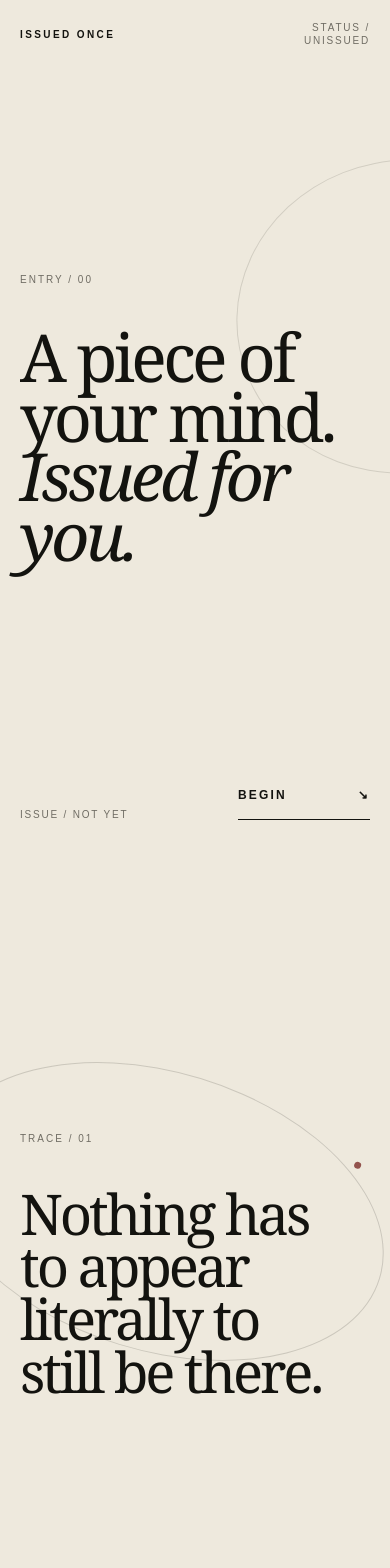
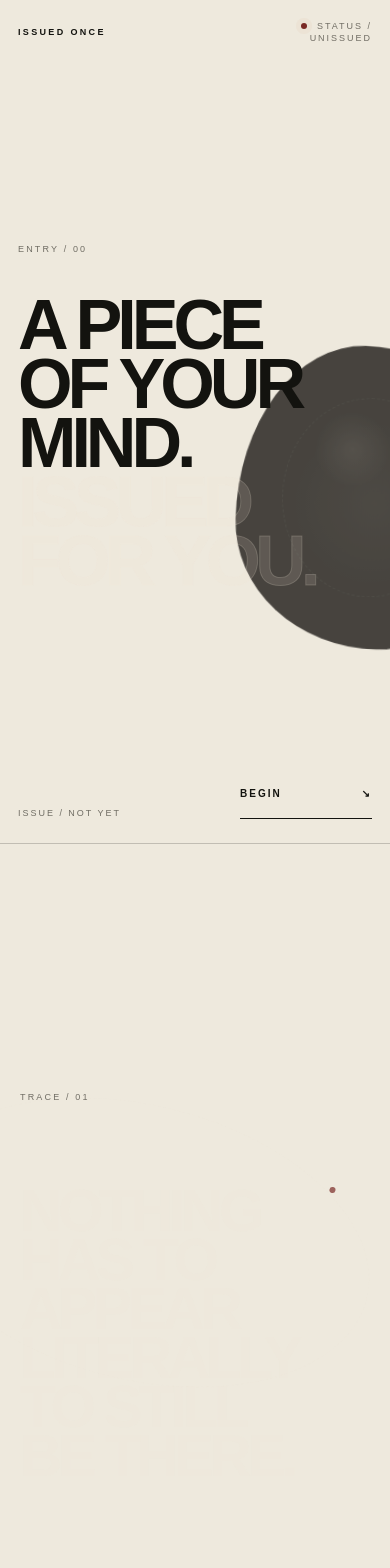
Before and after one commit to itxsam57/issued-once, a Next.js app: page / in a window 390 px wide. Shown: the top 1568 px of the page. Built offline with nearby package versions, Linux system fonts and the light colour scheme.

Commit message:
feat(ui): restyle homepage with secret motion language

```diff
--- a/src/app/home.module.css
+++ b/src/app/home.module.css
@@ -1,9 +1,21 @@
 .story {
-  --display: 'Bodoni 72', 'Bodoni MT', Didot, 'Iowan Old Style', Baskerville, Georgia, serif;
   position: relative;
   overflow: clip;
   background: var(--paper);
   color: var(--ink);
+  isolation: isolate;
+}
+
+.story::before {
+  content: '';
+  position: fixed;
+  inset: 0;
+  z-index: -1;
+  pointer-events: none;
+  opacity: .055;
+  background-image: radial-gradient(rgba(255,255,255,.7) .45px, transparent .55px);
+  background-size: 5px 5px;
+  mix-blend-mode: soft-light;
 }
 
 .hero {
@@ -11,23 +23,9 @@
   display: grid;
   grid-template-rows: auto 1fr auto;
   position: relative;
-  padding: clamp(24px, 3.5vw, 54px);
+  padding: clamp(22px, 3.5vw, 52px);
+  border-bottom: 1px solid var(--hairline);
   isolation: isolate;
-}
-
-.hero::after {
-  content: '';
-  position: absolute;
-  z-index: -1;
-  width: min(56vw, 760px);
-  aspect-ratio: 1.08;
-  right: -23vw;
-  top: 11vh;
-  border: 1px solid var(--hairline);
-  border-radius: 50%;
-  transform: rotate(-11deg);
-  opacity: 0.62;
-  pointer-events: none;
 }
 
 .header,
@@ -38,16 +36,16 @@
   justify-content: space-between;
   gap: 24px;
   position: relative;
-  z-index: 1;
-  font-size: 10px;
-  line-height: 1;
-  letter-spacing: 0.18em;
+  z-index: 3;
+  font-size: 9px;
+  line-height: 1.2;
+  letter-spacing: .22em;
   text-transform: uppercase;
 }
 
 .brand {
-  font-weight: 700;
-  letter-spacing: 0.24em;
+  font-weight: 800;
+  letter-spacing: .26em;
 }
 
 .status,
@@ -57,18 +55,31 @@
   color: var(--muted);
 }
 
+.status::before {
+  content: '';
+  display: inline-block;
+  width: 6px;
+  height: 6px;
+  margin-right: 10px;
+  border-radius: 50%;
+  background: var(--signal);
+  box-shadow: 0 0 0 5px rgba(212,154,112,.07);
+}
+
 .heroBody {
-  width: min(1180px, 94vw);
+  width: min(1280px, 96vw);
   align-self: center;
-  padding: clamp(84px, 13vh, 170px) 0;
+  position: relative;
+  z-index: 2;
+  padding: clamp(90px, 14vh, 180px) 0;
 }
 
 .index {
   display: block;
   margin: 0 0 clamp(28px, 5vh, 64px);
-  font-size: 10px;
+  font-size: 9px;
   line-height: 1;
-  letter-spacing: 0.2em;
+  letter-spacing: .24em;
   text-transform: uppercase;
 }
 
@@ -77,173 +88,181 @@
 .enough h2,
 .privacy h2 {
   margin: 0;
-  font-family: var(--display);
-  font-weight: 400;
-  letter-spacing: -0.055em;
+  font-family: Arial, Helvetica, sans-serif;
+  font-weight: 800;
+  line-height: .82;
+  letter-spacing: -.072em;
+  text-transform: uppercase;
   text-wrap: balance;
 }
 
 .hero h1 {
-  max-width: 1120px;
-  font-size: clamp(58px, 8.8vw, 146px);
-  line-height: 0.88;
+  max-width: 1180px;
+  font-size: clamp(66px, 11vw, 178px);
 }
 
 .hero h1 em {
-  font-weight: 400;
+  display: inline-block;
+  color: rgba(238,228,213,.14);
+  font-style: normal;
+  font-weight: 800;
+  -webkit-text-stroke: 1px rgba(238,228,213,.2);
+}
+
+.presence {
+  position: absolute;
+  z-index: -1;
+  right: -3vw;
+  top: 50%;
+  width: min(33vw, 420px);
+  aspect-ratio: .88;
+  transform: translateY(-44%) rotate(-3deg);
+  border: 1px solid rgba(238,228,213,.04);
+  border-radius: 47% 53% 46% 54% / 58% 44% 56% 42%;
+  background:
+    radial-gradient(circle at 43% 34%, rgba(238,228,213,.075), transparent 15%),
+    radial-gradient(circle at 52% 52%, rgba(238,228,213,.035), transparent 40%),
+    #100d0a;
+  opacity: .72;
+  filter: blur(.2px);
+  animation: presence-drift 8s ease-in-out infinite alternate;
+}
+
+.presence span {
+  position: absolute;
+  inset: 17%;
+  border: 1px dashed rgba(238,228,213,.055);
+  border-radius: 50%;
 }
 
 .begin {
   display: inline-flex;
   align-items: center;
   justify-content: space-between;
-  gap: 14px;
-  min-height: 44px;
-  padding: 10px 0 8px;
+  gap: 18px;
+  min-height: 48px;
+  padding: 11px 0 9px;
   border-bottom: 1px solid currentColor;
   color: var(--ink);
-  font-size: 12px;
-  font-weight: 700;
-  letter-spacing: 0.18em;
+  font-size: 10px;
+  font-weight: 800;
+  letter-spacing: .2em;
   text-decoration: none;
-  transition: gap 180ms ease, color 180ms ease, border-color 180ms ease;
+  transition: gap 240ms ease, color 240ms ease, border-color 240ms ease;
 }
 
 .begin:hover,
 .begin:focus-visible {
-  gap: 24px;
+  gap: 29px;
   color: var(--signal);
   outline: none;
 }
 
 .thought {
-  min-height: 108svh;
+  min-height: 112svh;
   display: grid;
   align-content: center;
   position: relative;
-  padding: clamp(60px, 8vw, 128px) clamp(24px, 5vw, 76px);
+  padding: clamp(80px, 10vw, 155px) clamp(24px, 6vw, 92px);
+  border-bottom: 1px solid var(--hairline);
 }
 
 .thought h2 {
   position: relative;
-  z-index: 1;
-  max-width: 1060px;
-  font-size: clamp(50px, 7.3vw, 112px);
-  line-height: 0.94;
+  z-index: 2;
+  max-width: 1120px;
+  font-size: clamp(58px, 8.7vw, 136px);
+  color: rgba(238,228,213,.17);
+  transition: color 700ms ease, transform 900ms cubic-bezier(.2,.8,.2,1);
 }
 
-.thoughtFirst {
-  justify-items: start;
-}
-
-.thoughtSecond {
-  justify-items: end;
-  text-align: right;
-}
-
-.thoughtSecond h2 {
-  max-width: 980px;
-}
+.thoughtFirst { justify-items: start; }
+.thoughtSecond { justify-items: end; text-align: right; }
+.thoughtSecond h2 { max-width: 1080px; }
 
 .orbit {
   position: absolute;
-  width: min(66vw, 880px);
-  aspect-ratio: 1.65;
-  left: 18vw;
-  top: 23%;
-  border: 1px solid var(--hairline);
+  width: min(64vw, 860px);
+  aspect-ratio: 1.7;
+  left: 20vw;
+  top: 29%;
+  border: 1px dashed rgba(238,228,213,.07);
   border-radius: 50%;
-  transform: rotate(17deg);
-  opacity: 0.78;
+  transform: rotate(14deg);
+  opacity: .7;
 }
 
 .orbit::after {
   content: '';
   position: absolute;
-  width: 7px;
-  height: 7px;
-  right: 11%;
-  top: 12%;
+  width: 6px;
+  height: 6px;
+  right: 12%;
+  top: 13%;
   border-radius: 50%;
   background: var(--signal);
 }
 
 .enough {
-  min-height: 92svh;
+  min-height: 100svh;
   display: grid;
-  grid-template-columns: minmax(0, 1fr) auto;
+  grid-template-columns: minmax(0,1fr) auto;
   align-items: end;
-  gap: clamp(44px, 8vw, 120px);
-  padding: clamp(70px, 9vw, 140px) clamp(24px, 5vw, 76px);
-  border-top: 1px solid var(--hairline);
+  gap: clamp(44px,8vw,120px);
+  padding: clamp(90px,10vw,155px) clamp(24px,6vw,92px);
+  border-bottom: 1px solid var(--hairline);
 }
 
 .enough h2 {
-  max-width: 820px;
-  font-size: clamp(58px, 8vw, 126px);
-  line-height: 0.9;
+  max-width: 920px;
+  font-size: clamp(66px,9.5vw,148px);
 }
 
 .beginLarge {
-  min-width: min(280px, 30vw);
+  min-width: min(300px,30vw);
   margin-bottom: 5px;
 }
 
 .privacy {
-  min-height: 92svh;
+  min-height: 100svh;
   display: grid;
-  grid-template-columns: minmax(0, 1.65fr) minmax(260px, 0.65fr);
+  grid-template-columns: minmax(0,1.65fr) minmax(260px,.65fr);
   align-items: center;
-  column-gap: clamp(48px, 9vw, 150px);
-  padding: clamp(80px, 10vw, 160px) clamp(24px, 5vw, 76px);
+  column-gap: clamp(48px,9vw,150px);
+  padding: clamp(90px,10vw,160px) clamp(24px,6vw,92px);
   position: relative;
-}
-
-.privacy::before {
-  content: '';
-  position: absolute;
-  left: clamp(24px, 5vw, 76px);
-  right: clamp(24px, 5vw, 76px);
-  top: 0;
-  height: 1px;
-  background: var(--hairline);
 }
 
 .privacy > .index {
   grid-column: 1 / -1;
   align-self: end;
-  margin-bottom: clamp(34px, 5vh, 70px);
+  margin-bottom: clamp(34px,5vh,70px);
 }
 
 .privacy h2 {
-  max-width: 900px;
-  font-size: clamp(48px, 6.4vw, 98px);
-  line-height: 0.94;
+  max-width: 950px;
+  font-size: clamp(52px,7vw,108px);
 }
 
 .privacyCopy {
   align-self: end;
-  padding-bottom: 0.8em;
   color: var(--muted);
-  font-family: 'Helvetica Neue', Arial, Helvetica, sans-serif;
-  font-size: clamp(13px, 1.05vw, 16px);
-  line-height: 1.65;
+  font-size: clamp(13px,1.05vw,16px);
+  line-height: 1.7;
 }
 
-.privacyCopy p {
-  margin: 0 0 1.1em;
-}
+.privacyCopy p { margin: 0 0 1.1em; }
 
 .finalFooter {
-  min-height: 28svh;
+  min-height: 30svh;
   align-items: flex-end;
-  padding: clamp(44px, 5vw, 76px);
+  padding: clamp(44px,5vw,76px);
   border-top: 1px solid var(--hairline);
 }
 
 .finalFooter nav {
   display: flex;
-  gap: clamp(22px, 3vw, 46px);
+  gap: clamp(20px,3vw,42px);
 }
 
 .finalFooter a {
@@ -260,127 +279,49 @@
   outline: none;
 }
 
-@media (max-width: 700px) {
-  .hero {
-    padding: 22px 20px 24px;
+@keyframes presence-drift {
+  from { transform: translateY(-44%) rotate(-3deg) scale(.99); opacity: .54; }
+  to { transform: translateY(-47%) rotate(2deg) scale(1.025); opacity: .78; }
+}
+
+@supports (animation-timeline: view()) {
+  .thought h2 {
+    animation: reveal-copy linear both;
+    animation-timeline: view();
+    animation-range: entry 20% cover 52%;
   }
 
-  .hero::after {
-    width: 86vw;
-    right: -47vw;
-    top: 19vh;
-  }
-
-  .header,
-  .heroFoot,
-  .finalFooter {
-    gap: 16px;
-  }
-
-  .status {
-    max-width: 120px;
-    text-align: right;
-    line-height: 1.25;
-  }
-
-  .heroBody {
-    width: 100%;
-    padding: 15vh 0 12vh;
-  }
-
-  .hero h1 {
-    font-size: clamp(58px, 17vw, 92px);
-    line-height: 0.9;
-  }
-
-  .heroFoot {
-    align-items: flex-end;
-  }
-
-  .begin {
-    min-width: 132px;
-    min-height: 52px;
-  }
-
-  .thought {
-    min-height: 100svh;
-    padding: 84px 20px;
-  }
-
-  .thought h2 {
-    font-size: clamp(52px, 14.4vw, 82px);
-    line-height: 0.94;
-  }
-
-  .thoughtSecond {
-    text-align: left;
-    justify-items: start;
-  }
-
-  .orbit {
-    width: 118vw;
-    left: -18vw;
-    top: 27%;
-  }
-
-  .enough {
-    min-height: 90svh;
-    display: flex;
-    flex-direction: column;
-    align-items: stretch;
-    justify-content: flex-end;
-    gap: 72px;
-    padding: 84px 20px 28px;
-  }
-
-  .enough h2 {
-    font-size: clamp(60px, 16vw, 92px);
-  }
-
-  .beginLarge {
-    width: 100%;
-    min-width: 0;
-    min-height: 58px;
-  }
-
-  .privacy {
-    min-height: 100svh;
-    display: flex;
-    flex-direction: column;
-    align-items: flex-start;
-    justify-content: center;
-    gap: 38px;
-    padding: 86px 20px;
-  }
-
-  .privacy::before {
-    left: 20px;
-    right: 20px;
-  }
-
-  .privacy > .index {
-    align-self: flex-start;
-    margin-bottom: 0;
-  }
-
-  .privacy h2 {
-    font-size: clamp(50px, 13vw, 78px);
-  }
-
-  .privacyCopy {
-    max-width: 34em;
-    padding: 0;
-  }
-
-  .finalFooter {
-    min-height: 32svh;
-    padding: 40px 20px 28px;
-    align-items: flex-end;
+  @keyframes reveal-copy {
+    from { color: rgba(238,228,213,.12); transform: translateY(42px); }
+    to { color: var(--ink); transform: translateY(0); }
   }
 }
 
+@media (max-width: 700px) {
+  .hero { padding: 20px 18px 24px; }
+  .header,.heroFoot,.finalFooter { gap: 14px; }
+  .status { max-width: 128px; text-align: right; line-height: 1.35; }
+  .heroBody { width: 100%; padding: 16vh 0 13vh; }
+  .hero h1 { font-size: clamp(62px,18vw,98px); line-height: .84; }
+  .presence { width: 67vw; right: -33vw; top: 64%; opacity: .42; }
+  .heroFoot { align-items: flex-end; }
+  .begin { min-width: 132px; min-height: 52px; }
+  .thought { min-height: 100svh; padding: 90px 20px; }
+  .thought h2 { font-size: clamp(54px,15vw,86px); line-height: .84; }
+  .thoughtSecond { text-align: left; justify-items: start; }
+  .orbit { width: 120vw; left: -24vw; top: 31%; }
+  .enough { min-height: 94svh; display:flex; flex-direction:column; align-items:stretch; justify-content:flex-end; gap:72px; padding:90px 20px 30px; }
+  .enough h2 { font-size: clamp(62px,17vw,96px); }
+  .beginLarge { width:100%; min-width:0; min-height:58px; }
+  .privacy { min-height:100svh; display:flex; flex-direction:column; align-items:flex-start; justify-content:center; gap:38px; padding:90px 20px; }
+  .privacy > .index { align-self:flex-start; margin-bottom:0; }
+  .privacy h2 { font-size:clamp(52px,14vw,80px); }
+  .privacyCopy { max-width:34em; }
+  .finalFooter { min-height:36svh; padding:42px 20px 28px; align-items:flex-end; }
+}
+
 @media (prefers-reduced-motion: reduce) {
-  .begin {
-    transition: none;
-  }
+  .presence { animation: none; }
+  .thought h2 { color: var(--ink); transform:none; animation:none; transition:none; }
+  .begin { transition:none; }
 }
```
